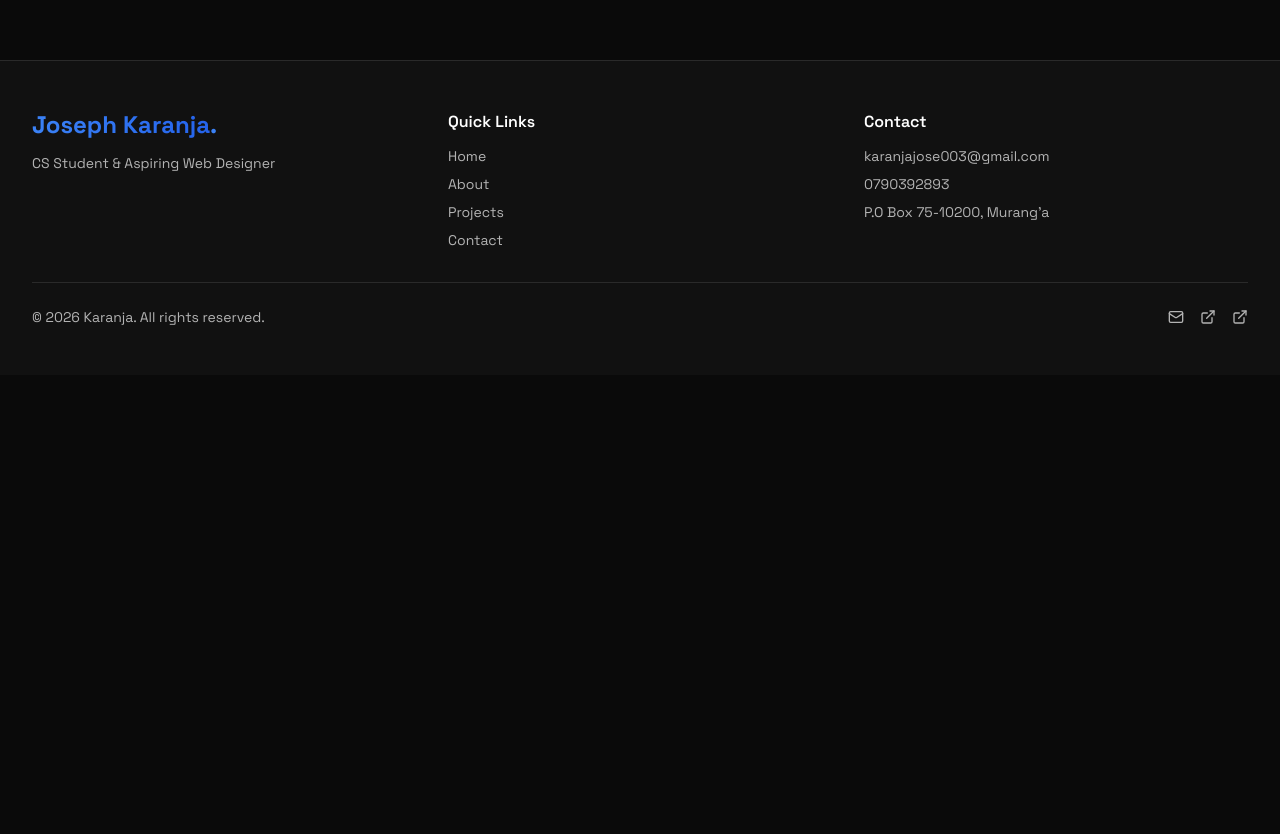
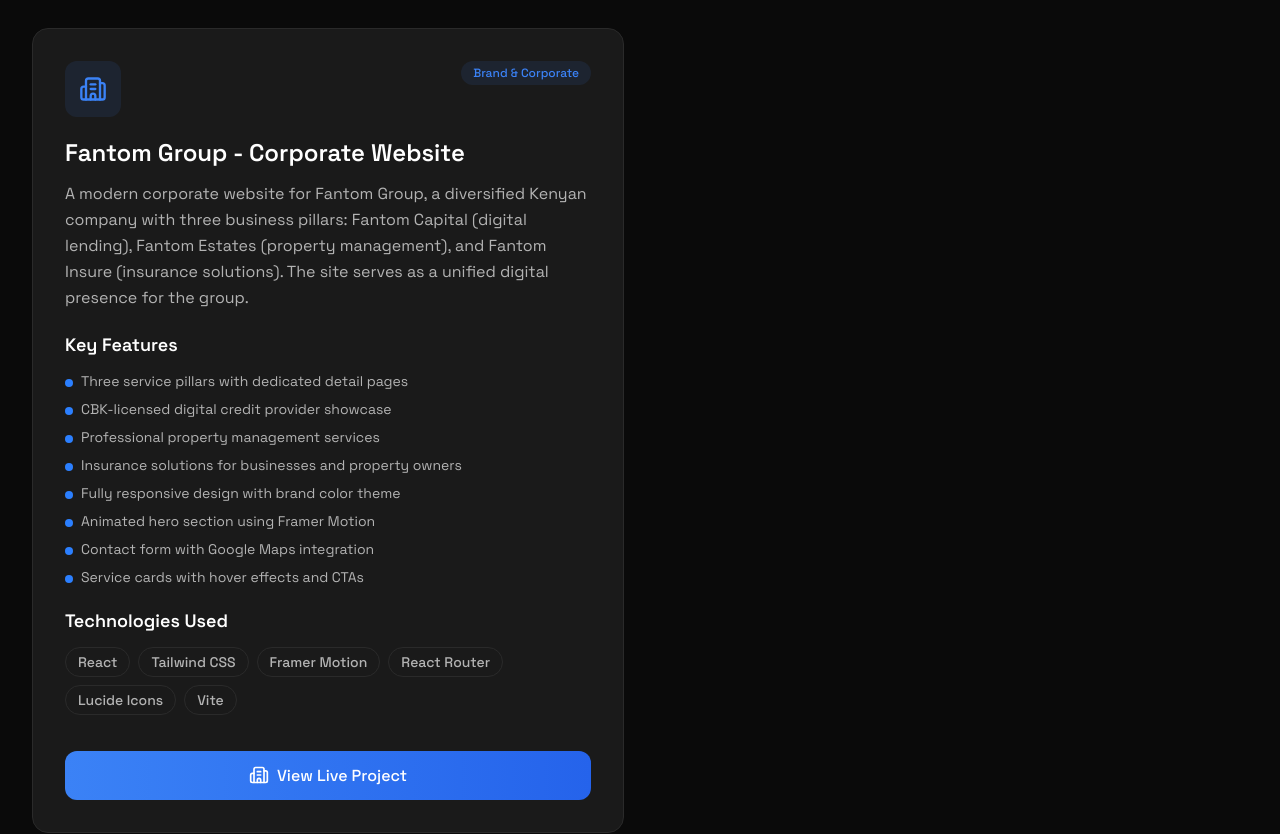
Before and after one commit to Yusuffuu/yusuffuu.github.io, a React (Vite) app: page /projects in a window 1280 px wide. Shown: the part 1040-1874 px from the top of the page. Before the commit the page ends 1415 px from the top, so only its background shows below. Built offline with nearby package versions, Linux system fonts and the light colour scheme.

Commit message:
Added Fantom Group welcome page to my projects

```diff
--- a/src/Pages/Projects.jsx
+++ b/src/Pages/Projects.jsx
@@ -1,4 +1,4 @@
-import { Home, Flame, Receipt } from 'lucide-react'
+import { Home, Flame, Receipt, Building2, Shield, HomeIcon } from 'lucide-react'
 
 function Projects() {
   const projects = [
@@ -39,6 +39,27 @@ function Projects() {
       icon: Flame,
       dotColor: 'bg-orange-500',
       link: 'https://gasbiz.fantomgroupltd.com/#/',
+      buttonText: 'View Live Project'
+    },
+    {
+      id: 3,
+      title: 'Fantom Group - Corporate Website',
+      category: 'Brand & Corporate',
+      description: 'A modern corporate website for Fantom Group, a diversified Kenyan company with three business pillars: Fantom Capital (digital lending), Fantom Estates (property management), and Fantom Insure (insurance solutions). The site serves as a unified digital presence for the group.',
+      features: [
+        'Three service pillars with dedicated detail pages',
+        'CBK-licensed digital credit provider showcase',
+        'Professional property management services',
+        'Insurance solutions for businesses and property owners',
+        'Fully responsive design with brand color theme',
+        'Animated hero section using Framer Motion',
+        'Contact form with Google Maps integration',
+        'Service cards with hover effects and CTAs'
+      ],
+      technologies: ['React', 'Tailwind CSS', 'Framer Motion', 'React Router', 'Lucide Icons', 'Vite'],
+      icon: Building2,
+      dotColor: 'bg-blue-500',
+      link: 'https://yusuffuu.github.io/Fantom-group/',
       buttonText: 'View Live Project'
     }
   ]
@@ -126,7 +147,9 @@ function Projects() {
                       hover:-translate-y-0.5 transition-all duration-300
                       gap-2"
                   >
-                    {project.id === 1 ? <Receipt className="w-5 h-5" /> : <Flame className="w-5 h-5" />}
+                    {project.id === 1 && <Receipt className="w-5 h-5" />}
+                    {project.id === 2 && <Flame className="w-5 h-5" />}
+                    {project.id === 3 && <Building2 className="w-5 h-5" />}
                     <span>{project.buttonText}</span>
                   </a>
                 </div>
```
